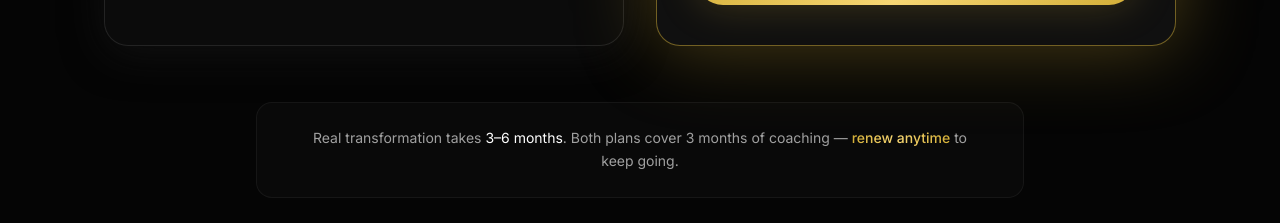
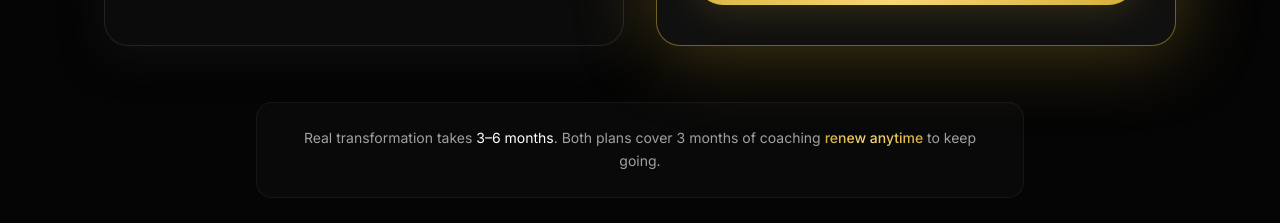
Before and after one commit to prithvi13-png/vyronixlab, a Next.js app: page / in a window 1280 px wide. Shown: the part 4660-4883 px from the top of the page. Built offline with nearby package versions, Linux system fonts and the light colour scheme.

Commit message:
Fix formatting of coaching duration text

```diff
--- a/components/sections/Programs.tsx
+++ b/components/sections/Programs.tsx
@@ -90,7 +90,7 @@ export default function Programs() {
         >
           <p className="text-sm leading-relaxed text-grey">
             Real transformation takes <span className="text-offwhite">3–6 months</span>. Both plans cover
-            3 months of coaching —{" "}
+            3 months of coaching {" "}
             <span className="text-gold-gradient font-medium">renew anytime</span> to keep going.
           </p>
         </motion.div>
```
